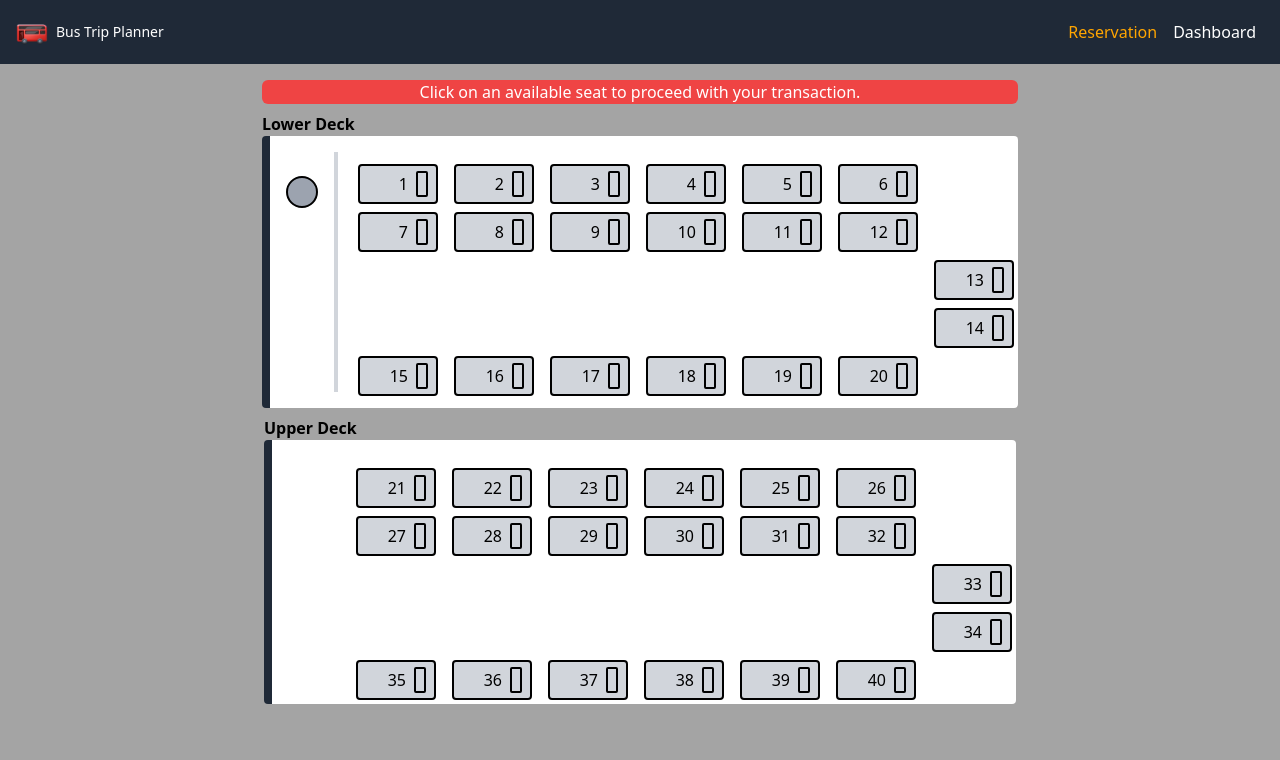
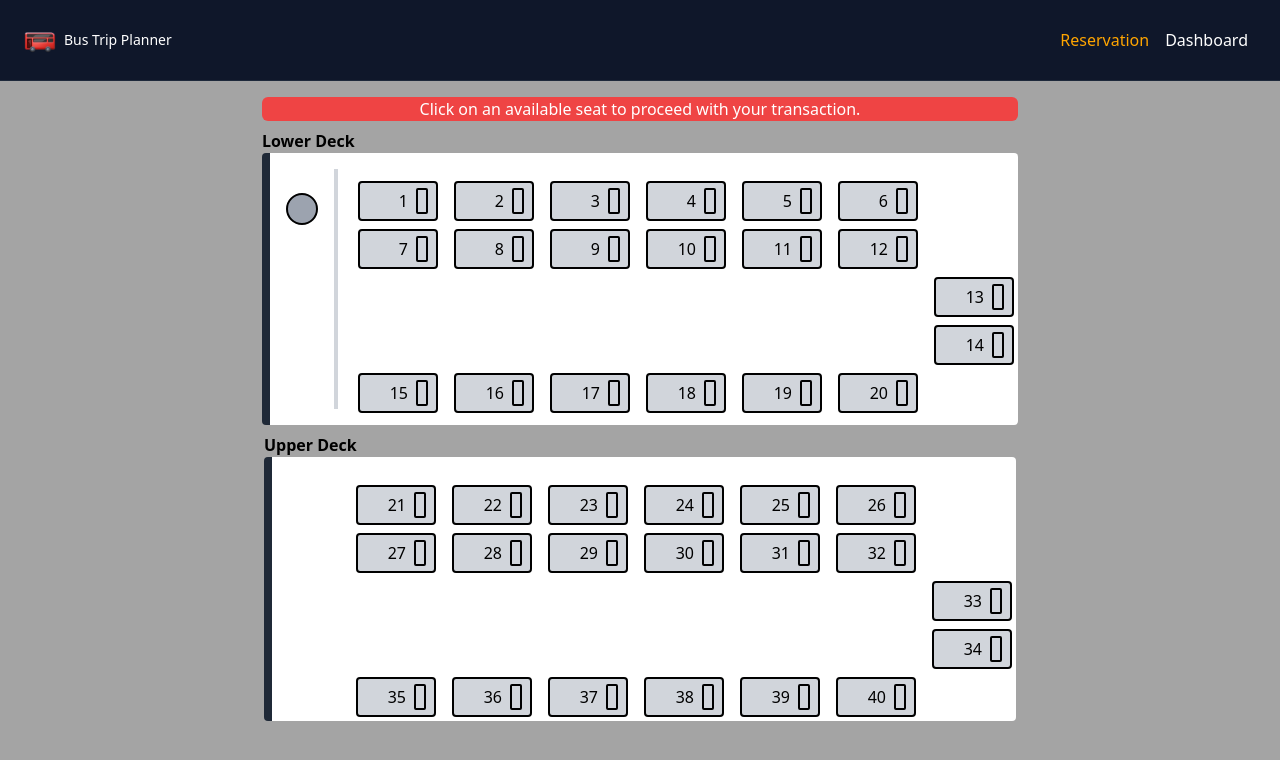
Before and after one commit to Parthiv-Solanki/bus_ticket_booking, a React (Create React App) app: page /reservation in a window 1280 px wide. Shown: the top 760 px of the page. Built offline with nearby package versions, Linux system fonts and the light colour scheme.

Commit message:
Testing prod changes

```diff
--- a/src/components/layout/Navbar.tsx
+++ b/src/components/layout/Navbar.tsx
@@ -2,13 +2,13 @@ import { NavLink } from 'react-router-dom';
 
 const Navbar = () => {
     return (
-        <nav className="bg-gray-800 p-4">
+        <nav className="bg-slate-900 border-b border-slate-800 p-6 sticky top-0 z-50">
             <div className="container mx-auto flex justify-between items-center">
-                <a href='/reservation' className="text-white md:text-sm flex gap-2 justify-enter items-center">
+                <a href='/reservation' className="text-white md:text-sm flex gap-2 justify-center items-center">
                     <div className='w-8 h-8'>
                         <img src='./bus.png' alt='bus-logo' className='w-full h-full' />
                     </div>
-                    <span className='text-nowrap hover:text-[#ffa500]'>Bus Trip Planner</span>
+                    <span className='text-nowrap hover:text-amber-400'>Bus Trip Planner</span>
                 </a>
                 <div className="text-white">
                     <NavLink to="/reservation" className="mx-2 hover:text-[#ffa500]">Reservation</NavLink>
```
